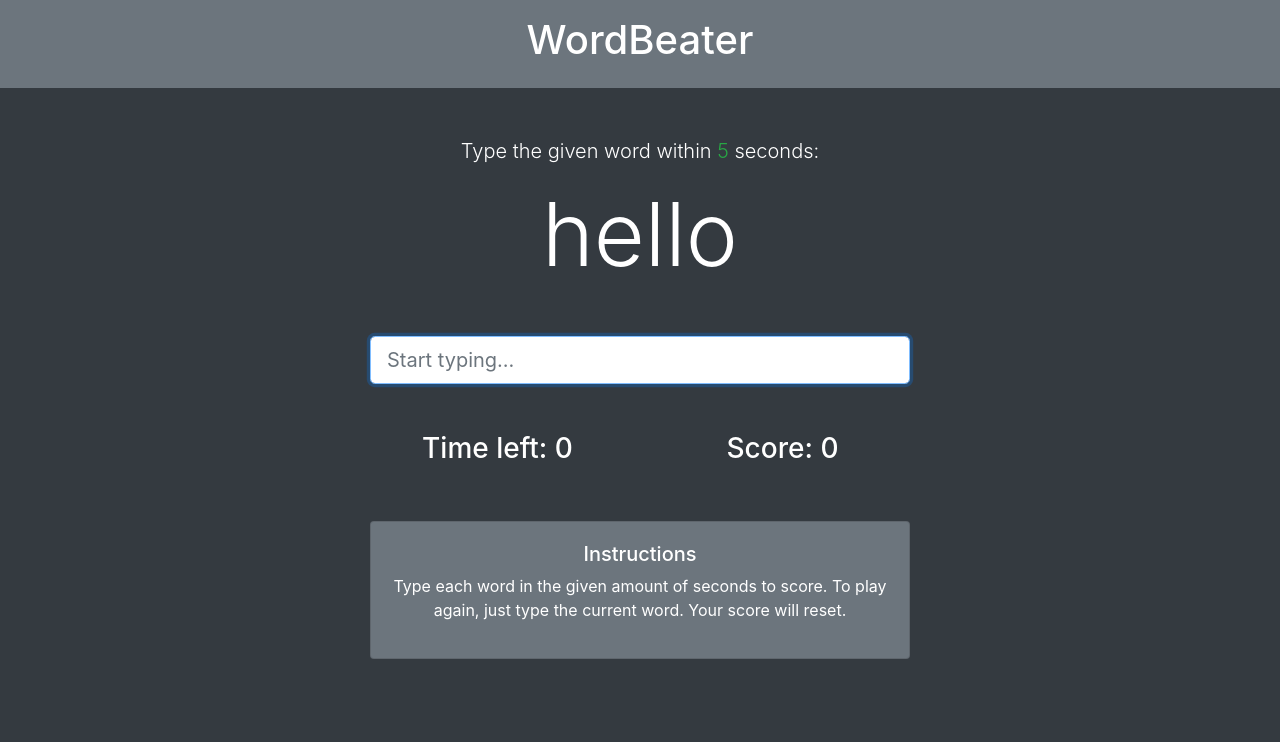
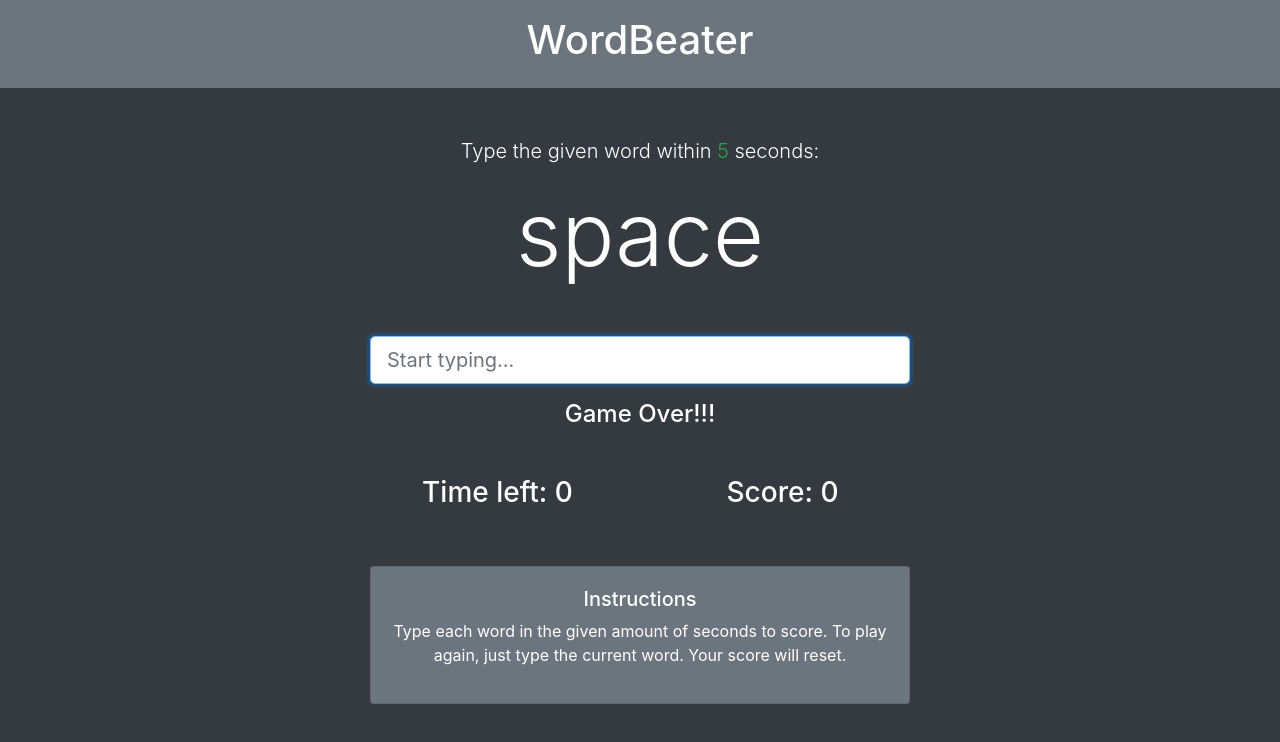
Before and after one commit to whimsicurl-creations/games-maker, a plain HTML site: page typing-game/index.html in a window 1280 px wide. Drawn offline with nearby package versions, Linux system fonts and the light colour scheme.

Commit message:
set up game function with JS

```diff
--- a/typing-game/index.html
+++ b/typing-game/index.html
@@ -18,7 +18,7 @@
         <div class="row">
             <div class="col-md-6 mx-auto">
                 <p class="lead">Type the given word within <span class="text-success" id="seconds">5</span> seconds:</p>
-                <h2 class="display-2 mb-5">hello</h2>
+                <h2 class="display-2 mb-5" id="current-word">hello</h2>
                 <input type="text" class="form-control form-control-lg" placeholder="Start typing..." id="word-input" autofocus>
                 <h4 class="mt-3" id="message"></h4>
 
--- a/typing-game/js/main.js
+++ b/typing-game/js/main.js
@@ -0,0 +1,81 @@
+window.addEventListener('load', init);
+
+// Global variables
+let time = 5;
+let score = 0;
+let isPlaying;
+
+//DOM Elements
+const wordInput = document.querySelector('#word-input');
+const currentWord = document.querySelector('#current-word');
+const scoreDisplay = document.querySelector('#score');
+const timeDisplay = document.querySelector('#time');
+const message = document.querySelector('#message');
+const seconds =  document.querySelector('#seconds');
+
+const words = [
+    'hat',
+    'river',
+    'lucky',
+    'statue',
+    'generate',
+    'stubborn',
+    'cocktail',
+    'runaway',
+    'joke',
+    'developer',
+    'establishment',
+    'hero',
+    'javascript',
+    'nutrition',
+    'revolver',
+    'echo',
+    'siblings',
+    'investigate',
+    'horrendous',
+    'symptom',
+    'laughter',
+    'magic',
+    'master',
+    'space',
+    'definition'
+];
+
+// Initialize game
+function init() {
+    // Load word from array
+    showWord(words);
+    // Call countdown every second
+    setInterval(countdown, 1000);
+    // Check game status
+    setInterval(checkStatus, 50);
+}
+
+// Pick & show randow word
+function showWord(words) {
+    // Generate random array index
+    const randIndex = Math.floor(Math.random() * words.length);
+    // Output random word
+    currentWord.innerHTML = words[randIndex];
+}
+
+// Countdown timer
+function countdown() {
+    // Make sure time has not run out
+    if (time > 0) {
+        // Decrease time by 1 second
+        time--;
+    } else if (time === 0) {
+        // Game is over
+        isPlaying = false;
+    }
+    // Show time
+    timeDisplay.innerHTML = time;
+}
+
+// Check game status
+function checkStatus() {
+    if(!isPlaying && time === 0) {
+        message.innerHTML = 'Game Over!!!';
+    }
+}
```
